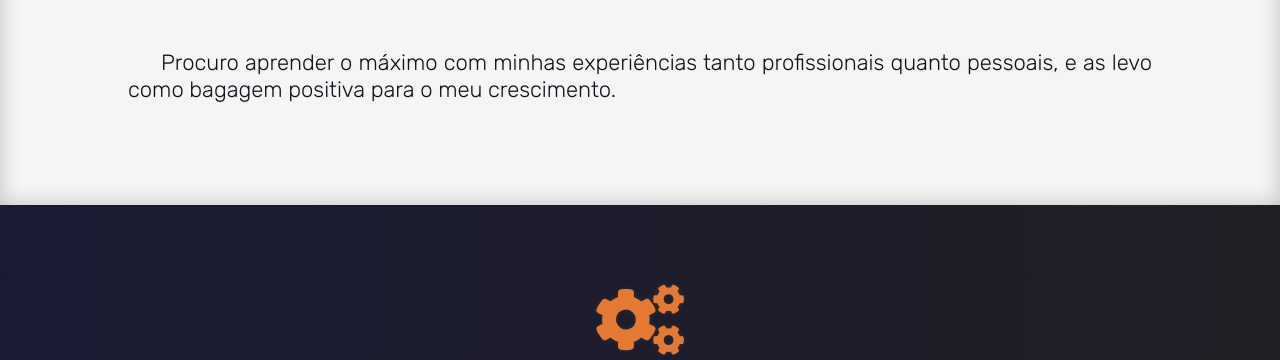
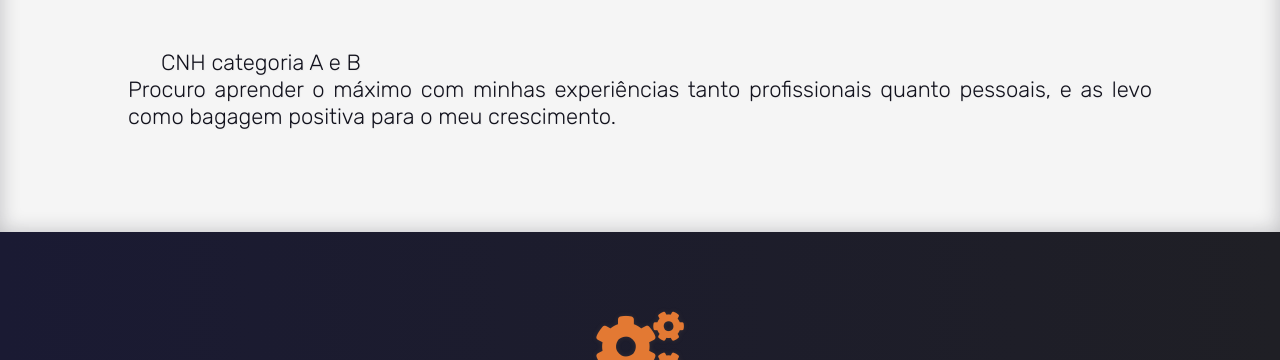
Before and after one commit to alana-k-p-a/alana-k-p-a.github.io, a plain HTML site: page index.html in a window 1280 px wide. Shown: the part 740-1100 px from the top of the page. Drawn offline with Linux system fonts and the light colour scheme; files that its build step writes are made by us from their sources.

Commit message:
Update index.html

```diff
--- a/index.html
+++ b/index.html
@@ -78,7 +78,8 @@
         <div class='infos' style='background: whitesmoke; box-shadow: 0px 0px 20px #12121d3d inset;'>
             <div class='linha'><i class="far fa-address-card icone_flutuante"></i></div>  <!--icone flutuante-->
             <div class='infos_titulo' style='color: #2a004f'><b>Um pouco sobre mim:</b></div>
-            <p class='text_all' style='text-indent: 1.5em; text-align: justify; color: #12121d'>Procuro aprender o máximo com minhas experiências tanto profissionais quanto pessoais, e as levo como bagagem positiva para o meu crescimento.
+            <p class='text_all' style='text-indent: 1.5em; text-align: justify; color: #12121d'>CNH categoria A e B </br>
+                Procuro aprender o máximo com minhas experiências tanto profissionais quanto pessoais, e as levo como bagagem positiva para o meu crescimento.
             <!--
                 <p class='text_all' style='text-indent: 1.5em; text-align: justify; color: #12121d '>Atualmente curso Engenharia de computação na UFMT e busco constantemente alimentar meu principal prazer de infância.
                 Enquanto estudante, participo de vários projetos internos que vão desde automação predial mobile á resolução de problemas
```
